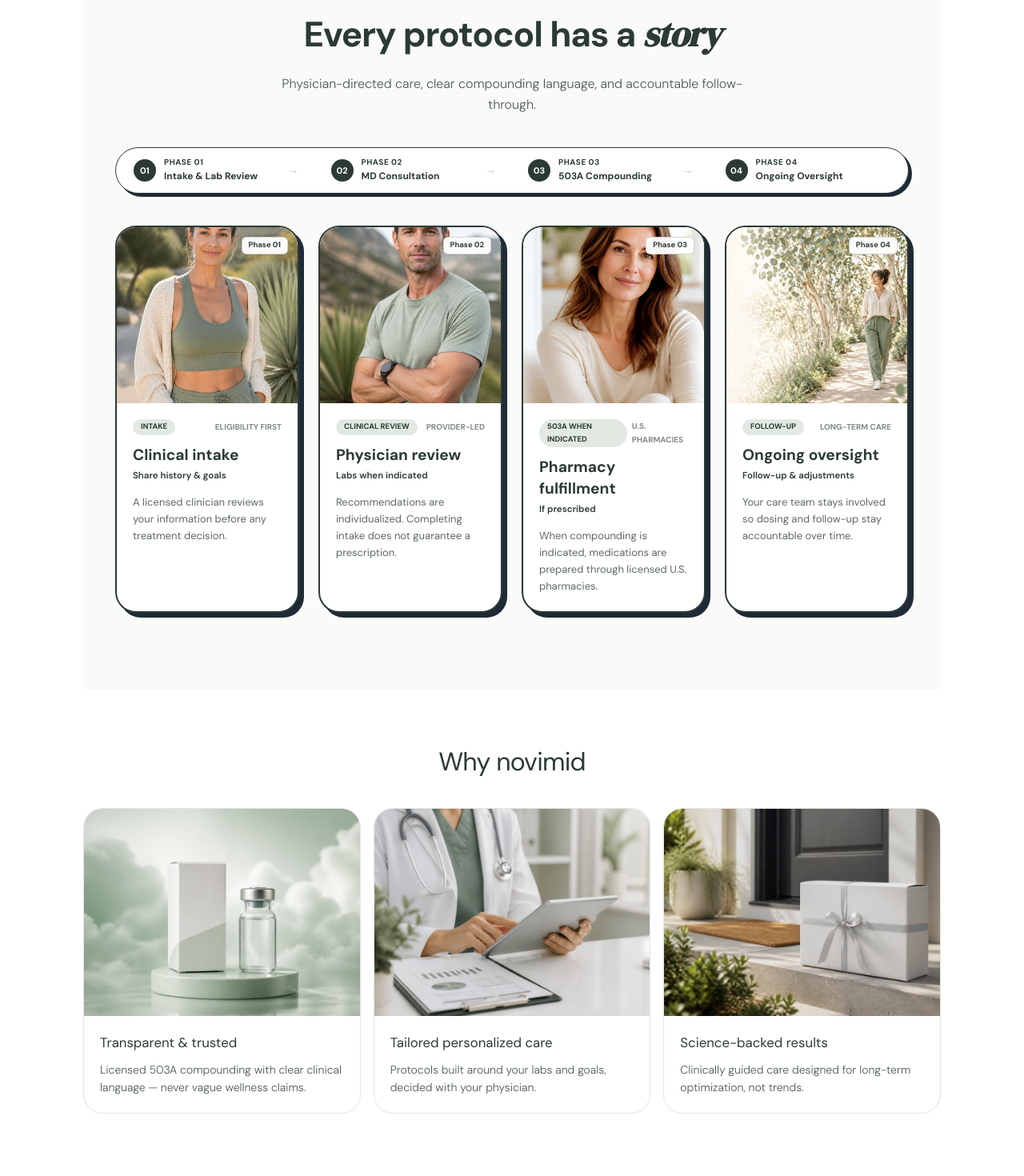
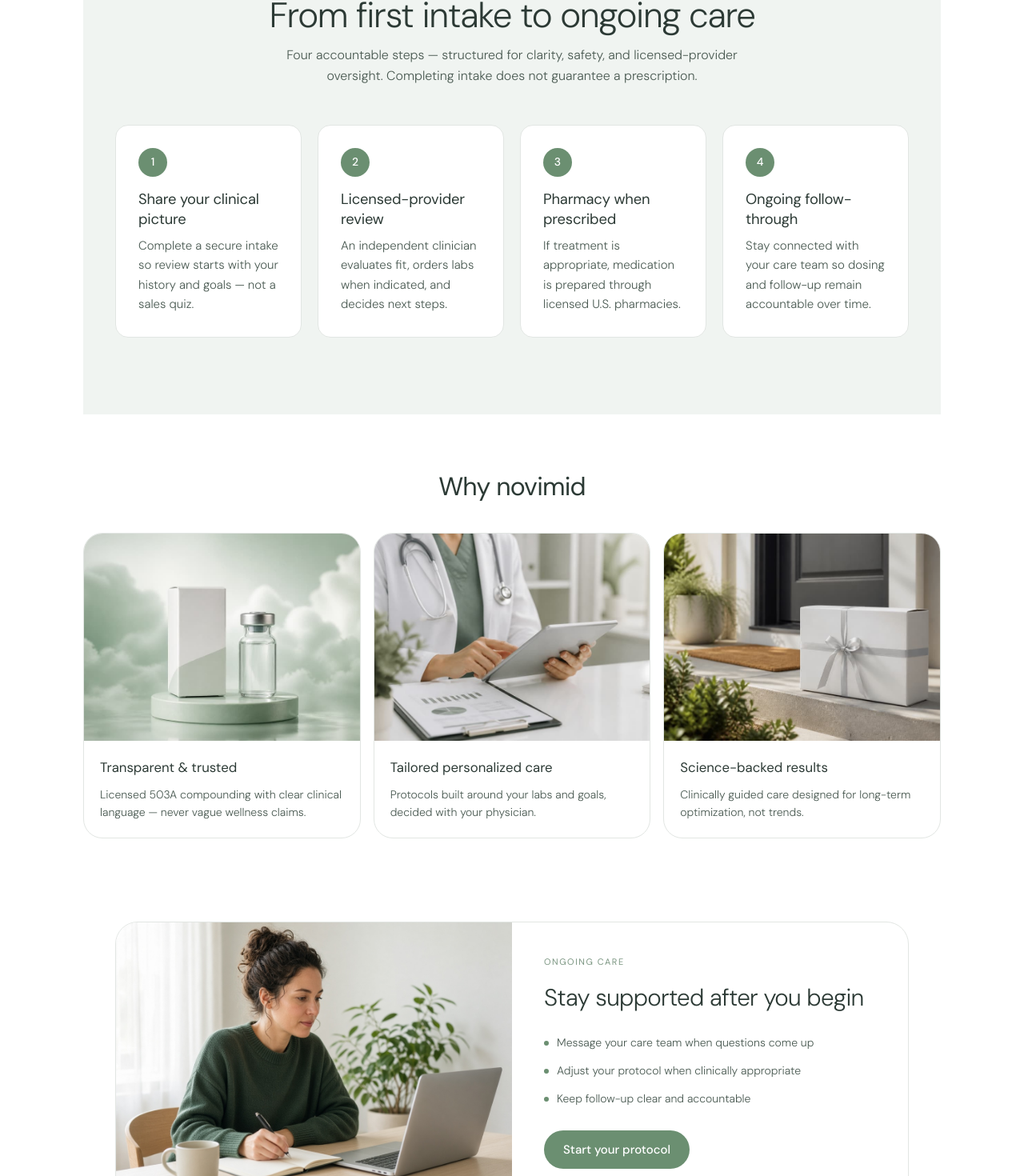
Before and after one commit to Emmanuelombaye/novimid, a Next.js app in the folder web/: page /how-it-works in a window 1280 px wide. Shown: the part 4253-5723 px from the top of the page at 80% size. Built offline with nearby package versions, Linux system fonts and the light colour scheme.

Commit message:
Redesign How it works care path and replace doctor photo with lifestyle imagery.

```diff
--- a/web/src/components/HowItWorksFlow.tsx
+++ b/web/src/components/HowItWorksFlow.tsx
@@ -14,133 +14,60 @@ export function HowItWorksFlow() {
     <div>
       <HowItWorksStickySteps />
 
-      {/* Every Protocol Has A Story — Unique Interactive Journey Board */}
-      <section className="bg-[#FAFBF9] py-16 sm:py-24">
+      {/* Care path — clear numbered steps */}
+      <section className="bg-cloud py-16 sm:py-20 lg:py-24">
         <div className="shell">
           <Reveal>
             <div className="mx-auto max-w-2xl text-center">
-              <span className="inline-flex items-center gap-1.5 rounded-full border border-midnight/20 bg-white px-3.5 py-1 text-[11px] font-bold tracking-wider text-midnight uppercase shadow-xs">
-                <span className="h-1.5 w-1.5 rounded-full bg-sage animate-pulse" />
-                ✦ Patient Care Milestones
-              </span>
-              <h2 className="mt-3.5 font-[family-name:var(--font-dm-sans)] text-[clamp(1.85rem,4.5vw,2.75rem)] font-bold tracking-tight text-midnight">
-                Every protocol has a{" "}
-                <em className="font-[family-name:var(--font-dm-serif)] italic text-sage-dark">
-                  story
-                </em>
+              <p className="label-caps">Care path</p>
+              <h2 className="mt-3 font-[family-name:var(--font-dm-sans)] text-[clamp(1.85rem,4.5vw,2.75rem)] font-light leading-[1.1] tracking-[-0.03em] text-midnight">
+                From first intake to ongoing care
               </h2>
               <p className="mx-auto mt-3 max-w-xl text-[15px] font-light leading-relaxed text-forest sm:text-[16px]">
-                Physician-directed care, clear compounding language, and accountable follow-through.
+                Four accountable steps — structured for clarity, safety, and licensed-provider
+                oversight. Completing intake does not guarantee a prescription.
               </p>
             </div>
           </Reveal>
 
-          {/* Unique Milestone Journey Line */}
-          <div className="mt-10 hidden items-center justify-between gap-4 rounded-full border-[1.5px] border-midnight bg-white p-2.5 shadow-[4px_4px_0_0_#1F2A37] lg:flex">
-            {[
-              { phase: "Phase 01", title: "Intake & Lab Review" },
-              { phase: "Phase 02", title: "MD Consultation" },
-              { phase: "Phase 03", title: "503A Compounding" },
-              { phase: "Phase 04", title: "Ongoing Oversight" },
-            ].map((step, idx) => (
-              <div key={step.phase} className="flex flex-1 items-center justify-between px-3">
-                <div className="flex items-center gap-2.5">
-                  <span className="flex h-7 w-7 items-center justify-center rounded-full bg-midnight text-[11px] font-bold text-white">
-                    0{idx + 1}
-                  </span>
-                  <div>
-                    <p className="text-[10px] font-bold text-sage-dark uppercase tracking-wider">{step.phase}</p>
-                    <p className="text-[12px] font-bold text-midnight">{step.title}</p>
-                  </div>
-                </div>
-                {idx < 3 ? <span className="text-[14px] text-midnight/30">→</span> : null}
-              </div>
-            ))}
-          </div>
-
-          {/* Care journey milestones — no invented patient reviews */}
-          <div className="mt-8 grid gap-6 sm:mt-10 md:grid-cols-2 lg:grid-cols-4">
+          <ol className="mt-10 grid gap-4 sm:mt-12 sm:gap-5 md:grid-cols-2 lg:grid-cols-4">
             {[
               {
-                step: "01",
-                img: media.results[0],
-                title: "Clinical intake",
-                timeline: "Share history & goals",
-                body: "A licensed clinician reviews your information before any treatment decision.",
-                metric: "Intake",
-                focus: "Eligibility first",
+                n: "1",
+                title: "Share your clinical picture",
+                body: "Complete a secure intake so review starts with your history and goals — not a sales quiz.",
               },
               {
-                step: "02",
-                img: media.results[1],
-                title: "Physician review",
-                timeline: "Labs when indicated",
-                body: "Recommendations are individualized. Completing intake does not guarantee a prescription.",
-                metric: "Clinical review",
-                focus: "Provider-led",
+                n: "2",
+                title: "Licensed-provider review",
+                body: "An independent clinician evaluates fit, orders labs when indicated, and decides next steps.",
               },
               {
-                step: "03",
-                img: media.results[2],
-                title: "Pharmacy fulfillment",
-                timeline: "If prescribed",
-                body: "When compounding is indicated, medications are prepared through licensed U.S. pharmacies.",
-                metric: "503A when indicated",
-                focus: "U.S. pharmacies",
+                n: "3",
+                title: "Pharmacy when prescribed",
+                body: "If treatment is appropriate, medication is prepared through licensed U.S. pharmacies.",
               },
               {
-                step: "04",
-                img: media.closingCtaLifestyle,
-                title: "Ongoing oversight",
-                timeline: "Follow-up & adjustments",
-                body: "Your care team stays involved so dosing and follow-up stay accountable over time.",
-                metric: "Follow-up",
-                focus: "Long-term care",
+                n: "4",
+                title: "Ongoing follow-through",
+                body: "Stay connected with your care team so dosing and follow-up remain accountable over time.",
               },
-            ].map((story, i) => (
-              <Reveal
-                key={story.title}
-                delayMs={i * 60}
-                className="group relative flex flex-col justify-between overflow-hidden rounded-[26px] border-[2px] border-midnight bg-white shadow-[6px_6px_0_0_#1F2A37] transition-all duration-300 hover:-translate-y-2 hover:shadow-[9px_9px_0_0_#1F2A37]"
-              >
-                <div className="relative h-[220px] w-full overflow-hidden bg-[#FAFBF9]">
-                  <SiteImage
-                    image={story.img}
-                    fill
-                    className="object-cover object-center transition-transform duration-500 group-hover:scale-105"
-                    sizes="300px"
-                  />
-                  <span className="absolute top-3 right-3 rounded-md border border-midnight/20 bg-white/95 px-2 py-0.5 text-[9.5px] font-bold text-midnight shadow-xs">
-                    Phase {story.step}
+            ].map((step, i) => (
+              <Reveal key={step.n} delayMs={i * 70} as="li">
+                <article className="flex h-full flex-col rounded-[16px] border border-mist bg-white p-6 sm:p-7">
+                  <span className="grid h-9 w-9 place-items-center rounded-full bg-sage font-[family-name:var(--font-dm-sans)] text-[14px] font-medium text-white">
+                    {step.n}
                   </span>
-                </div>
-
-                <div className="flex flex-1 flex-col justify-between p-5">
-                  <div>
-                    <div className="flex items-center justify-between gap-1.5">
-                      <span className="rounded-full bg-sage/20 px-2.5 py-0.5 text-[9.5px] font-bold text-sage-dark uppercase">
-                        {story.metric}
-                      </span>
-                      <span className="text-[10px] font-bold text-forest/70 uppercase">
-                        {story.focus}
-                      </span>
-                    </div>
-
-                    <h3 className="mt-3 font-[family-name:var(--font-dm-sans)] text-[1.2rem] font-bold leading-snug text-midnight">
-                      {story.title}
+                  <h3 className="mt-4 font-[family-name:var(--font-dm-sans)] text-[1.1rem] font-normal leading-snug tracking-[-0.01em] text-midnight sm:text-[1.15rem]">
+                    {step.title}
                   </h3>
-                    <p className="mt-1 text-[11.5px] font-semibold text-sage-dark">
-                      {story.timeline}
+                  <p className="mt-2 text-[14px] font-light leading-relaxed text-forest sm:text-[15px]">
+                    {step.body}
                   </p>
-
-                    <p className="mt-3 text-[13px] font-normal leading-relaxed text-forest/90">
-                      {story.body}
-                    </p>
-                  </div>
-                </div>
+                </article>
               </Reveal>
             ))}
-          </div>
+          </ol>
         </div>
       </section>
 
@@ -172,24 +99,26 @@ export function HowItWorksFlow() {
       </section>
 
       <section className="py-10">
-        <div className="overflow-hidden rounded-[28px] border-[0.5px] border-midnight bg-cloud sm:rounded-[36px]">
+        <div className="shell">
+          <div className="overflow-hidden rounded-[24px] border border-mist bg-white sm:rounded-[28px]">
             <div className="grid lg:grid-cols-2">
-            <div className="media-frame relative min-h-[240px] sm:min-h-[300px]">
+              <div className="media-frame relative min-h-[240px] sm:min-h-[320px]">
                 <SiteImage
                   image={media.lifestyle.physician}
                   fill
-                className="object-cover object-[center_18%]"
+                  className="object-cover object-[center_30%]"
                 />
               </div>
               <div className="flex flex-col justify-center p-7 sm:p-10">
-              <h2 className="text-[clamp(1.4rem,3vw,1.85rem)] font-normal tracking-tight text-midnight">
-                Exceptional experience is our priority
+                <p className="label-caps">Ongoing care</p>
+                <h2 className="mt-3 text-[clamp(1.4rem,3vw,1.85rem)] font-light tracking-tight text-midnight">
+                  Stay supported after you begin
                 </h2>
                 <ul className="mt-5 space-y-3">
                   {[
-                  "Stay in touch with your physician",
-                  "Update your protocol when clinically appropriate",
-                  "Track follow-up with clear accountability",
+                    "Message your care team when questions come up",
+                    "Adjust your protocol when clinically appropriate",
+                    "Keep follow-up clear and accountable",
                   ].map((item) => (
                     <li
                       key={item}
@@ -202,10 +131,11 @@ export function HowItWorksFlow() {
                 </ul>
                 <Link
                   href="/start"
-                className="btn-pill-primary mt-7 inline-flex h-12 w-fit items-center justify-center rounded-full bg-sage px-6 text-[15px] font-normal text-[#FFFFFF]"
+                  className="mt-7 inline-flex h-12 w-fit items-center justify-center rounded-full bg-sage px-6 text-[15px] font-medium text-white transition-colors hover:bg-[#5F8165]"
                 >
                   Start your protocol
                 </Link>
+              </div>
             </div>
           </div>
         </div>
--- a/web/src/components/TreatmentsView.tsx
+++ b/web/src/components/TreatmentsView.tsx
@@ -482,8 +482,8 @@ const SEMA_EXPECT: { heading: string; sub: string; cards: ExpectCard[] } = {
       desc: "You start on a low dose — intentionally. Your Semaglutide protocol is introduced gradually so your body can adapt. Some patients notice appetite changes early. Others take a few more weeks. Both are normal. Your physician is available throughout.",
     },
     {
-      img: "/images/physician-1.png",
-      alt: "Patient in morning light as Semaglutide protocol settles in",
+      img: "/images/how-care-experience.jpg",
+      alt: "Adult reviewing a care plan as the protocol settles in",
       label: "Week 4 → 12 · The protocol starts to settle",
       desc: "This is when most patients begin to feel more consistent regulation. Food noise and cravings often quiet. Fullness arrives earlier and stays longer. Your dose may be reviewed and adjusted.",
     },
@@ -507,8 +507,8 @@ const TIRZ_EXPECT: { heading: string; sub: string; cards: ExpectCard[] } = {
       desc: "You start on a low dose — intentionally. Your Tirzepatide protocol is introduced gradually so your body can adapt. Some patients notice appetite changes early. Others take a few more weeks. Both are normal. Your physician is available throughout.",
     },
     {
-      img: "/images/physician-1.png",
-      alt: "Patient in morning light as Tirzepatide protocol settles in",
+      img: "/images/how-care-experience.jpg",
+      alt: "Adult reviewing a care plan as the protocol settles in",
       label: "Week 4 → 12 · The protocol starts to settle",
       desc: "This is when most patients begin to feel more consistent regulation. Food noise and cravings often quiet. Fullness arrives earlier and stays longer. Your dose may be reviewed and adjusted.",
     },
--- a/web/src/lib/media.ts
+++ b/web/src/lib/media.ts
@@ -42,12 +42,12 @@ export const media = {
 
   lifestyle: {
     physician: {
-      src: "/images/physician-1.png",
-      alt: "Physician in a calm telehealth consult setting",
-      width: 1000,
-      height: 750,
+      src: "/images/how-care-experience.jpg",
+      alt: "Adult reviewing a personal care plan at home in soft morning light",
+      width: 1280,
+      height: 960,
       position: "object-cover object-center",
-      quality: 80,
+      quality: 84,
       sizes: "(max-width: 1024px) 92vw, 50vw",
     } satisfies SiteImage,
   },
```
Also changed, not shown: web/public/images/how-care-experience.jpg (added). Lines whose indentation alone changed are shown as unchanged.
